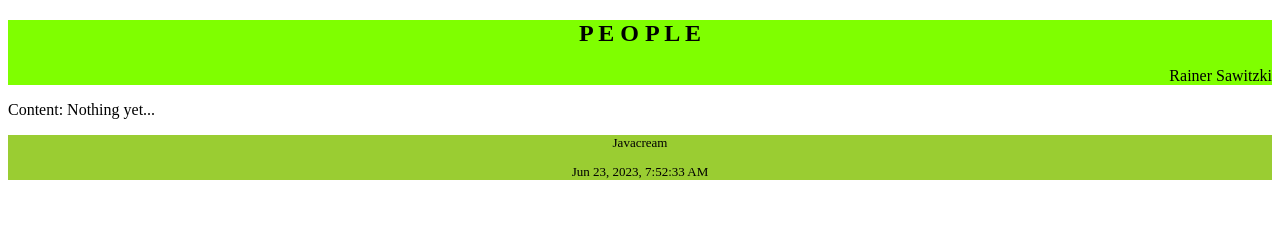
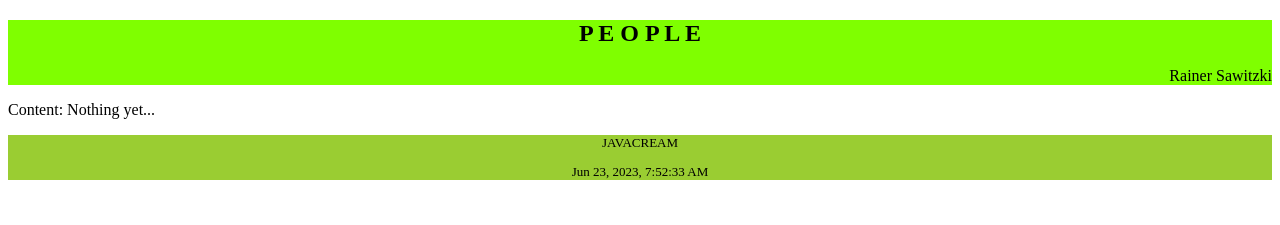
Before and after one commit to Javacream/org.javacream.training.angular, an Angular app in the folder training/: page / in a window 1280 px wide. Shown: the top 225 px of the page. Built offline with nearby package versions, Linux system fonts and the light colour scheme.

Commit message:
finish Config and ProfileService

```diff
--- a/training/src/app/people/components/footer/footer.component.html
+++ b/training/src/app/people/components/footer/footer.component.html
@@ -1,3 +1,3 @@
-<div><p>{{company}}</p>
+<div><p>{{config.company | uppercase }}</p>
 <app-clock></app-clock>
 </div>
--- a/training/src/app/people/components/footer/footer.component.ts
+++ b/training/src/app/people/components/footer/footer.component.ts
@@ -1,4 +1,5 @@
 import { Component, OnInit } from '@angular/core';
+import {Config} from '../../model/config'
 
 @Component({
   selector: 'app-footer',
@@ -6,10 +7,7 @@ import { Component, OnInit } from '@angular/core';
   styleUrls: ['./footer.component.css']
 })
 export class FooterComponent implements OnInit {
-  company:string
-  constructor() {
-    this.company = "Javacream"
-   }
+  constructor(readonly config:Config) {}
 
   ngOnInit(): void {
   }
--- a/training/src/app/people/components/header/header.component.ts
+++ b/training/src/app/people/components/header/header.component.ts
@@ -1,6 +1,7 @@
 import { Component, OnInit } from '@angular/core';
 import {Person} from '../../model/people.model'
 import {Config} from '../../model/config'
+import {ProfileService} from '../../model/profile.service'
 @Component({
   selector: 'app-header',
   templateUrl: './header.component.html',
@@ -8,9 +9,10 @@ import {Config} from '../../model/config'
 })
 export class HeaderComponent implements OnInit {
   appTitle:string
-  profile:Person = {id:1000, lastname:"Sawitzki", firstname: "Rainer", gender: "m", height:183}
-  constructor(config:Config) {
+  profile:Person
+  constructor(config:Config, profileService:ProfileService) {
     this.appTitle = config.appTitle
+    this.profile = profileService.profile
   }
   ngOnInit(): void {
   }
--- a/training/src/app/people/model/config.ts
+++ b/training/src/app/people/model/config.ts
@@ -5,6 +5,6 @@ import { Injectable } from '@angular/core';
 })
 export class Config{
     appTitle = "P E O P L E"
-    company = "Javacream"
+    company = "javacream"
 
 }
--- /dev/null
+++ b/training/src/app/people/model/profile.service.ts
@@ -0,0 +1,13 @@
+import { Injectable } from '@angular/core';
+import { Person } from './people.model';
+
+@Injectable({
+  providedIn: 'root'
+})
+export class ProfileService {
+  profile:Person
+  constructor() {
+    this.profile = {id:1000, lastname:"Sawitzki", firstname: "Rainer", gender: "m", height:183}
+
+  }
+}
```
Also changed, not shown: 1 other file (tests, documents, lock files or other folders).
